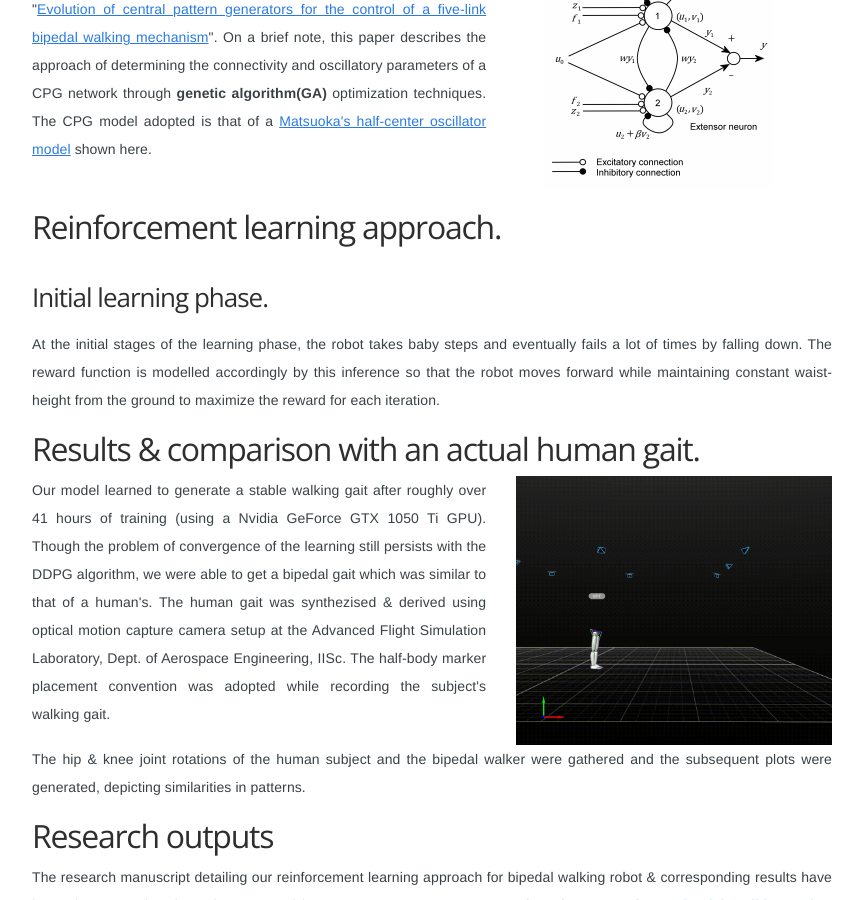
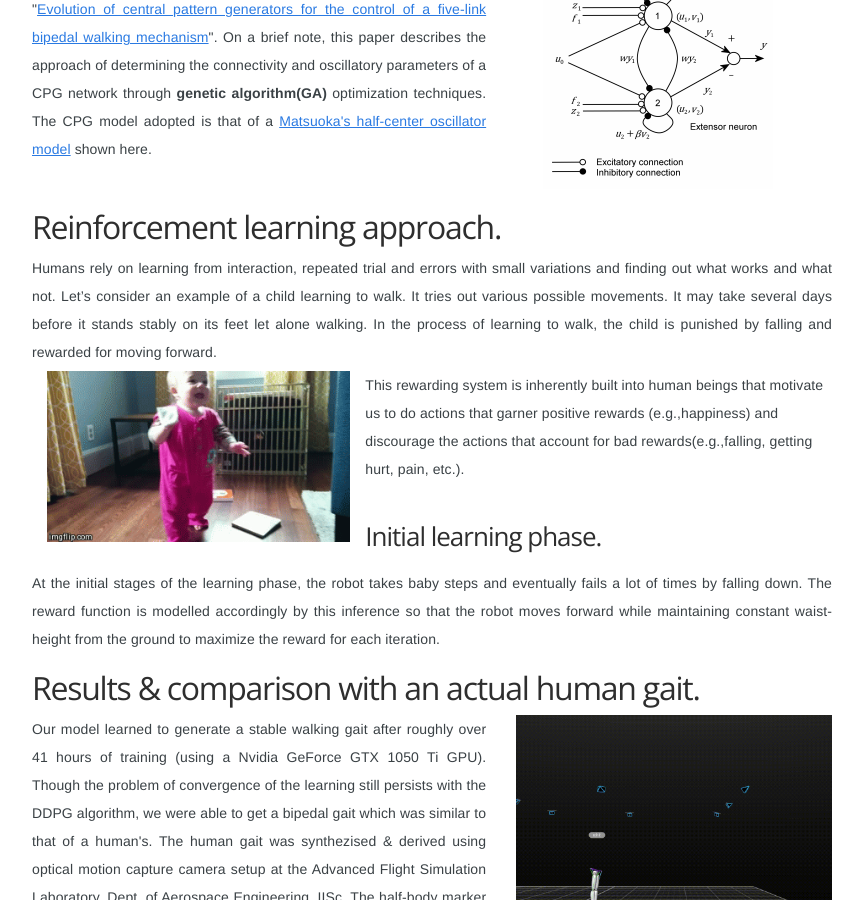
Before and after one commit to navuboy/navuboy.github.io, a Jekyll site: the page built from _posts/2018-06-12-ddpg.md, in a window 1280 px wide and 900 px high, scrolled down 896 px. Shown: the whole window, without its empty margins (208-1071 px from the left). Built offline with Jekyll 4.4.1, drawn with Linux system fonts in a browser that asks for light colours; some web fonts are replaced.

Commit message:
Updated blog

```diff
--- a/_posts/2018-06-12-ddpg.md
+++ b/_posts/2018-06-12-ddpg.md
@@ -36,12 +36,16 @@ tags: reinforcement learning, ddpg, bipedal walking,
 </div>
 
 ## Reinforcement learning approach.
+<p style="text-align:justify">Humans rely on learning from interaction, repeated trial and errors with small variations  and  finding out what works and what not. Let’s consider an example of a child learning to walk. It tries out various possible movements. It may take several days before it stands stably on its feet let alone walking. In the process of learning to walk, the child is punished by falling and rewarded for moving forward.
+	<div class="col-md-5">
+      <img class="rimg" src="{{ site.github.url }}/media/blog/baby.gif"/>
+	</div>
+This rewarding system is inherently built into human beings  that motivate us to do actions that garner positive rewards (e.g.,happiness) and discourage the actions  that account for bad rewards(e.g.,falling, getting hurt, pain, etc.).</p>
 
 ### Initial learning phase.
 <p style="text-align:justify"> At the initial stages of the learning phase, the robot takes baby steps and eventually fails a lot of times by falling down. The reward function is modelled accordingly by this inference so that the robot moves forward while maintaining constant waist-height from the ground to maximize the reward for each iteration.</p>
 
 ## Results & comparison with an actual human gait.
-
 <div class="row">
 <div class="col-md-7">
 <p style="text-align:justify"> Our model learned to generate a stable walking gait after roughly over 41 hours of training (using a Nvidia GeForce GTX 1050 Ti GPU). Though the problem of convergence of the learning still persists with the DDPG algorithm, we were able to get a bipedal gait which was similar to that of a human's. The human gait was synthezised & derived using optical motion capture camera setup at the Advanced Flight Simulation Laboratory, Dept. of Aerospace Engineering, IISc. The half-body marker placement convention was adopted while recording the subject's walking gait.</p>
```
Also changed, not shown: media/blog/baby.gif (added).
